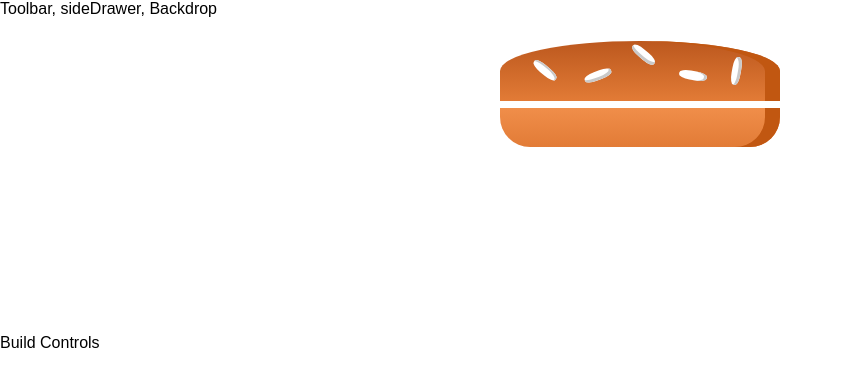
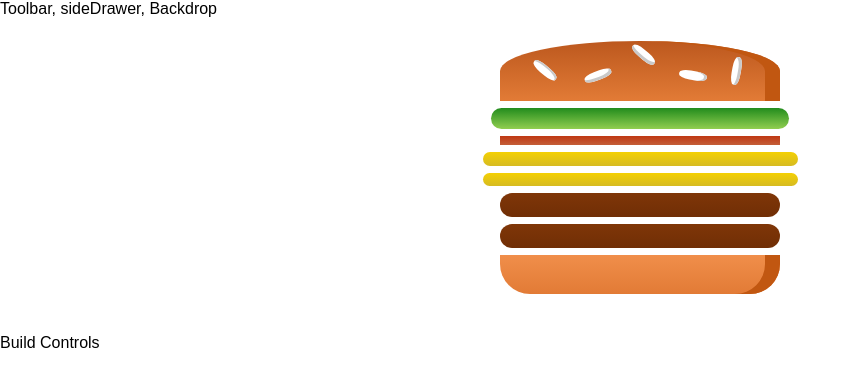
Before and after one commit to YakubuAmidu/SandwitchBuilder, a React (Create React App) app: page / in a window 1280 px wide. Shown: the top 386 px of the page, without its empty margins (0-861 px from the left). Built offline with nearby package versions, Linux system fonts and the light colour scheme.

Commit message:
Commiting changes

```diff
--- a/package.json
+++ b/package.json
@@ -6,6 +6,7 @@
     "@testing-library/jest-dom": "^5.11.6",
     "@testing-library/react": "^11.2.2",
     "@testing-library/user-event": "^12.5.0",
+    "pascal-case": "^3.1.2",
     "prop-types": "^15.7.2",
     "react": "^17.0.1",
     "react-dom": "^17.0.1",
--- a/src/components/Burger/Burger.js
+++ b/src/components/Burger/Burger.js
@@ -8,12 +8,12 @@ const Burger = (props) => {
         .map(igkey => {
           return [...Array(props.ingredients[igkey])].map((_, i) => {
             return <BurgerIngredient key={igkey + i} type={igkey} />
-          })
+          });
         });
   return(
     <div className="Burger">
       <BurgerIngredient type="bread-top" />
-      <transformedIngredients />
+      {transformedIngredients}
       <BurgerIngredient type="bread-bottom" />
     </div>
   );
```
Also changed, not shown: 1 other file (tests, documents, lock files or other folders).
